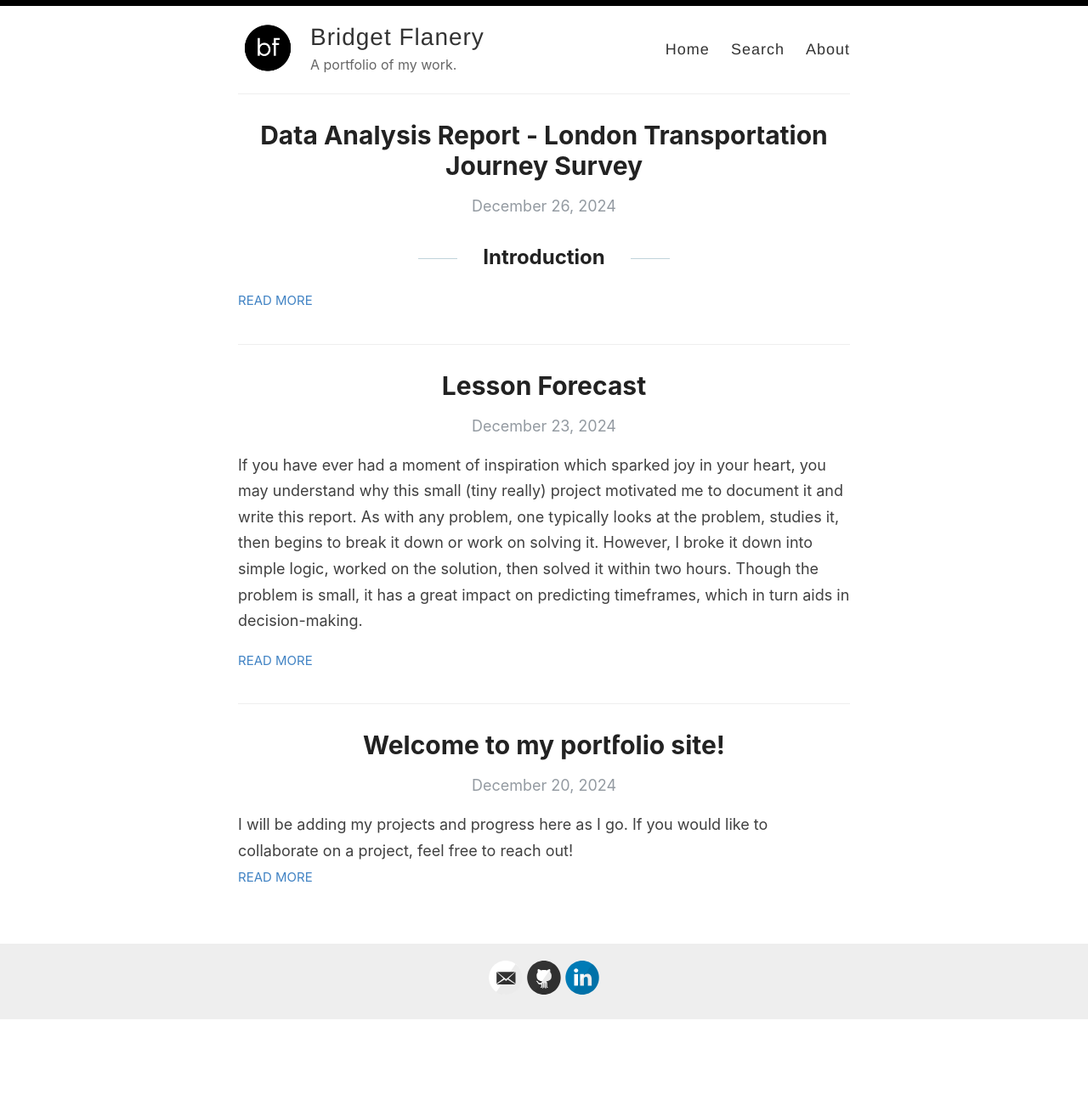
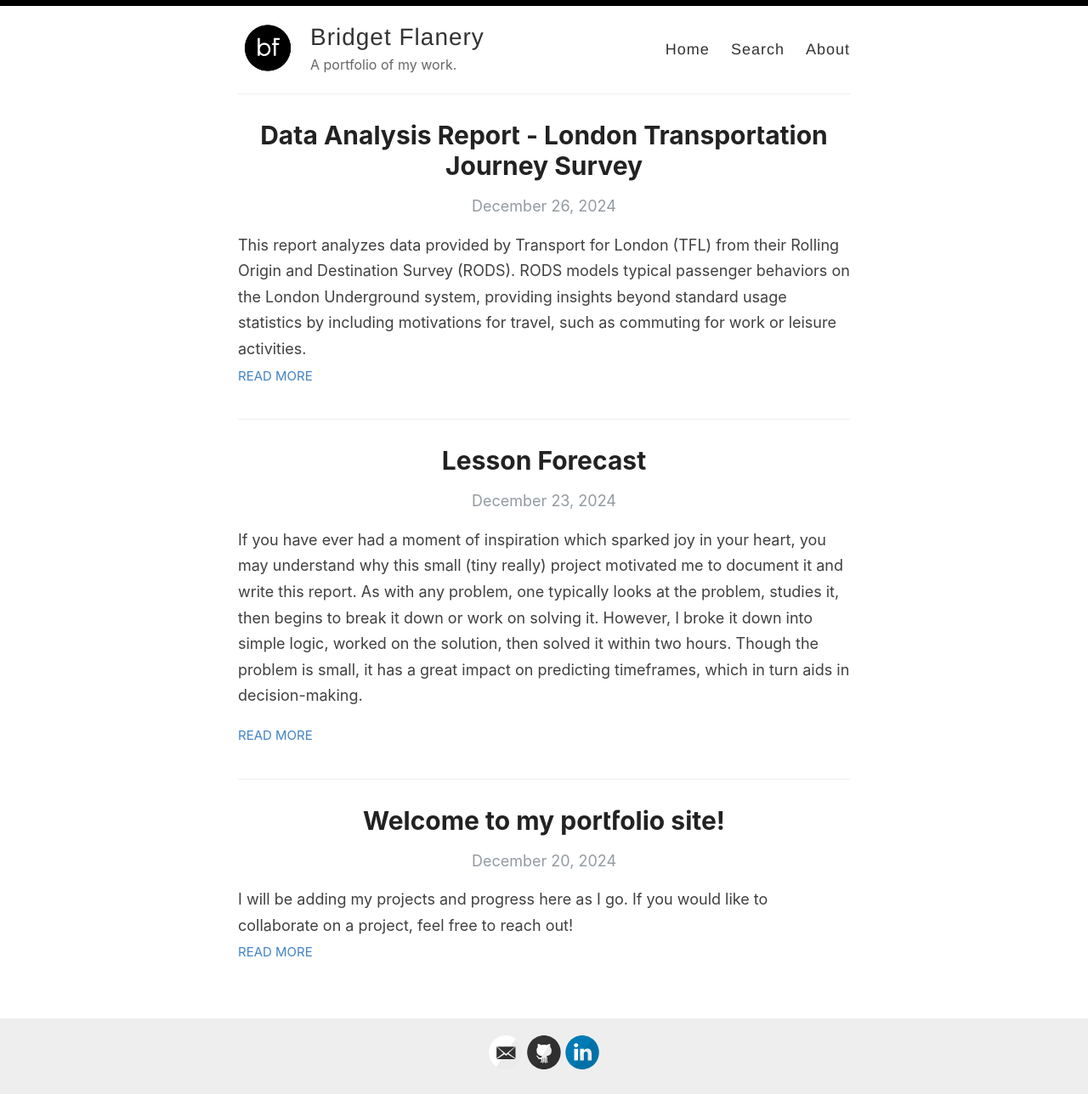
Before and after one commit to good-bean/good-bean.github.io, a Jekyll site: the page built from index.html, in a window 1280 px wide. Shown: the whole page at 85% size. Built offline with Jekyll 4.4.1, drawn with Linux system fonts in a browser that asks for light colours; the list of posts is cut into pages by our own code; before the commit the page ends 1200 px from its top, so only the background shows below that.

Commit message:
update excerpt

```diff
--- a/_posts/2024-12-26-london-transportation-journey-survey.md
+++ b/_posts/2024-12-26-london-transportation-journey-survey.md
@@ -2,6 +2,7 @@
 layout: post
 title: Data Analysis Report - London Transportation Journey Survey
 categories: [Data Analysis, SQL]
+excerpt: This report analyzes data provided by Transport for London (TFL) from their Rolling Origin and Destination Survey (RODS). RODS models typical passenger behaviors on the London Underground system, providing insights beyond standard usage statistics by including motivations for travel, such as commuting for work or leisure activities.
 ---
 
 ## Introduction
```
